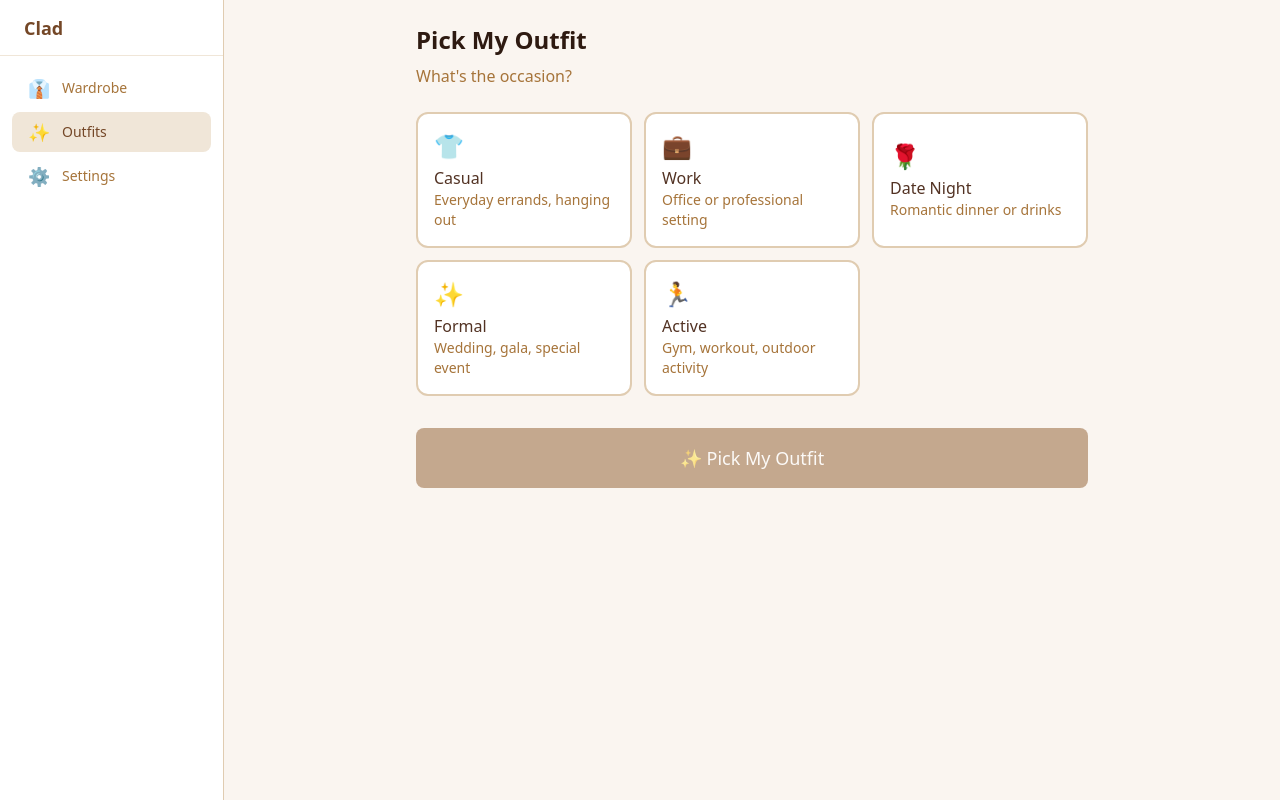
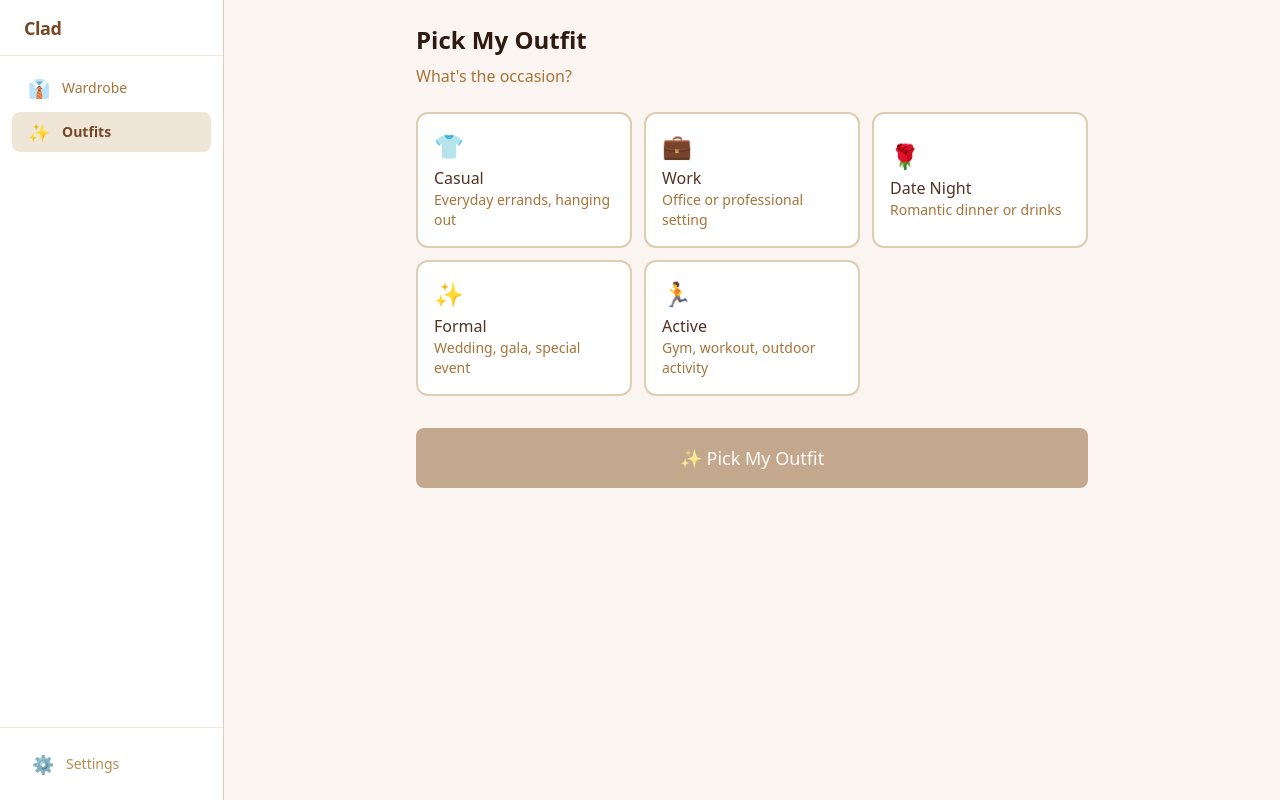
Before and after one commit to Disdroido/clad, a Nuxt app: page /outfits/generate in a window 1280 px wide. Built offline with nearby package versions, Linux system fonts and the light colour scheme.

Commit message:
fix: desktop layout polish — wider grids, sidebar refinement, responsive cards

```diff
--- a/app/layouts/default.vue
+++ b/app/layouts/default.vue
@@ -12,7 +12,6 @@ function isActive(path: string) {
 const navItems = [
   { label: 'Wardrobe', to: '/wardrobe', icon: '👔' },
   { label: 'Outfits', to: '/outfits', icon: '✨' },
-  { label: 'Settings', to: '/settings', icon: '⚙️' },
 ] as const
 </script>
 
@@ -24,7 +23,7 @@ const navItems = [
       class="fixed inset-y-0 left-0 z-40 hidden w-56 border-r border-brand-200 bg-white md:flex md:flex-col"
     >
       <div class="flex h-14 items-center border-b border-brand-100 px-6">
-        <NuxtLink to="/wardrobe" class="text-lg font-bold text-brand-700">Clad</NuxtLink>
+        <NuxtLink to="/wardrobe" class="text-lg font-bold tracking-tight text-brand-700">Clad</NuxtLink>
       </div>
       <nav class="flex-1 space-y-1 p-3">
         <NuxtLink
@@ -33,13 +32,19 @@ const navItems = [
           :to="item.to"
           class="flex items-center gap-3 rounded-lg px-4 py-2.5 text-sm font-medium transition"
           :class="isActive(item.to)
-            ? 'bg-brand-100 text-brand-700'
+            ? 'bg-brand-100 text-brand-700 font-semibold'
             : 'text-brand-500 hover:bg-brand-50 hover:text-brand-700'"
         >
           <span class="text-lg leading-none" aria-hidden="true">{{ item.icon }}</span>
           {{ item.label }}
         </NuxtLink>
       </nav>
+      <div class="border-t border-brand-100 p-4">
+        <NuxtLink to="/settings" class="flex items-center gap-3 rounded-lg px-4 py-2.5 text-sm text-brand-400 hover:text-brand-600 transition">
+          <span class="text-lg leading-none">⚙️</span>
+          Settings
+        </NuxtLink>
+      </div>
     </aside>
 
     <main
--- a/app/pages/outfits/[id].vue
+++ b/app/pages/outfits/[id].vue
@@ -25,7 +25,7 @@ onMounted(fetchOutfit)
 </script>
 
 <template>
-  <div class="mx-auto max-w-2xl">
+  <div class="mx-auto max-w-4xl">
     <div class="mb-4 flex items-center gap-2">
       <NuxtLink to="/outfits" class="text-sm text-brand-400 hover:text-brand-600">&larr; All Outfits</NuxtLink>
     </div>
@@ -34,7 +34,7 @@ onMounted(fetchOutfit)
       <span class="inline-block mb-4 h-8 w-8 animate-spin rounded-full border-4 border-brand-200 border-t-brand-600" />
     </div>
 
-    <div v-else-if="outfit" class="rounded-xl bg-white p-6 shadow-lg">
+    <div v-else-if="outfit" class="rounded-xl bg-white p-6 shadow-lg md:p-8">
       <div class="flex items-center justify-between mb-4">
         <h2 class="text-xl font-semibold text-brand-900">Your Outfit</h2>
         <span class="rounded-full bg-brand-100 px-3 py-1 text-sm text-brand-700 capitalize">
@@ -44,7 +44,7 @@ onMounted(fetchOutfit)
 
       <p class="text-brand-600 italic mb-6">{{ outfit.explanation }}</p>
 
-      <div class="grid grid-cols-2 gap-4 sm:grid-cols-3">
+      <div class="grid grid-cols-2 gap-4 sm:grid-cols-3 md:grid-cols-4">
         <div
           v-for="item in outfit.items"
           :key="item.id"
--- a/app/pages/outfits/index.vue
+++ b/app/pages/outfits/index.vue
@@ -49,7 +49,7 @@ onMounted(fetchOutfits)
       </NuxtLink>
     </div>
 
-    <div v-else class="grid grid-cols-1 gap-4 sm:grid-cols-2 lg:grid-cols-3">
+    <div v-else class="grid grid-cols-1 gap-4 sm:grid-cols-2 lg:grid-cols-3 xl:grid-cols-4">
       <NuxtLink
         v-for="outfit in outfits"
         :key="outfit.id"
--- a/app/pages/outfits/result.vue
+++ b/app/pages/outfits/result.vue
@@ -66,7 +66,7 @@ onMounted(() => {
 </script>
 
 <template>
-  <div class="mx-auto max-w-2xl">
+  <div class="mx-auto max-w-4xl">
     <div class="mb-4 flex items-center gap-2">
       <NuxtLink to="/outfits/generate" class="text-sm text-brand-400 hover:text-brand-600">&larr; Pick Different Occasion</NuxtLink>
     </div>
@@ -76,7 +76,7 @@ onMounted(() => {
       <p class="text-brand-500">AI is picking your outfit...</p>
     </div>
 
-    <div v-else-if="outfitResult" class="rounded-xl bg-white p-6 shadow-lg">
+    <div v-else-if="outfitResult" class="rounded-xl bg-white p-6 shadow-lg md:p-8">
       <div class="flex items-center justify-between mb-4">
         <h2 class="text-xl font-semibold text-brand-900">Your Outfit</h2>
         <span class="rounded-full bg-brand-100 px-3 py-1 text-sm text-brand-700 capitalize">
@@ -86,7 +86,7 @@ onMounted(() => {
 
       <p class="text-brand-600 italic mb-6">{{ outfitResult.explanation }}</p>
 
-      <div class="grid grid-cols-2 gap-4 sm:grid-cols-3">
+      <div class="grid grid-cols-2 gap-4 sm:grid-cols-3 md:grid-cols-4">
         <div
           v-for="item in outfitResult.items"
           :key="item.id"
--- a/app/pages/wardrobe/index.vue
+++ b/app/pages/wardrobe/index.vue
@@ -48,7 +48,7 @@ onMounted(async () => {
       </NuxtLink>
     </div>
 
-    <div v-else class="grid grid-cols-2 gap-4 md:grid-cols-3 lg:grid-cols-4">
+    <div v-else class="grid grid-cols-2 gap-4 md:grid-cols-3 lg:grid-cols-4 xl:grid-cols-5 2xl:grid-cols-6">
       <NuxtLink
         v-for="item in items"
         :key="item.id"
```
